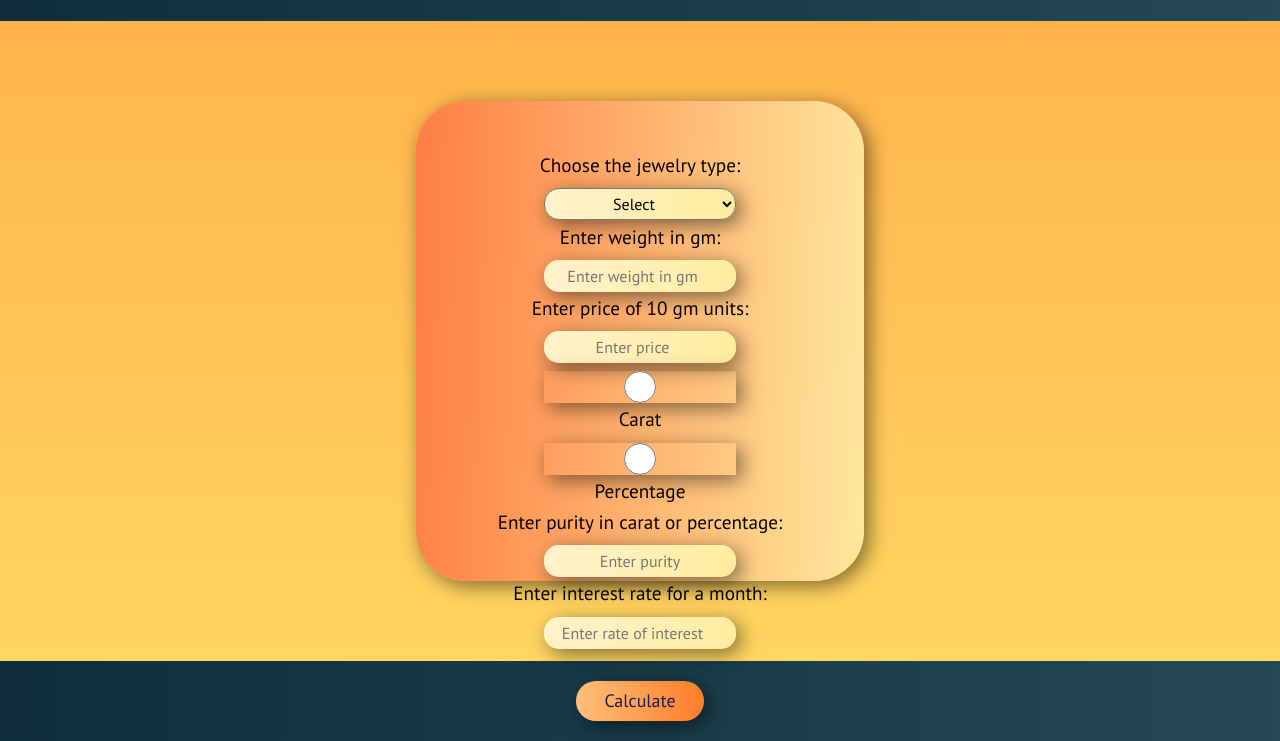
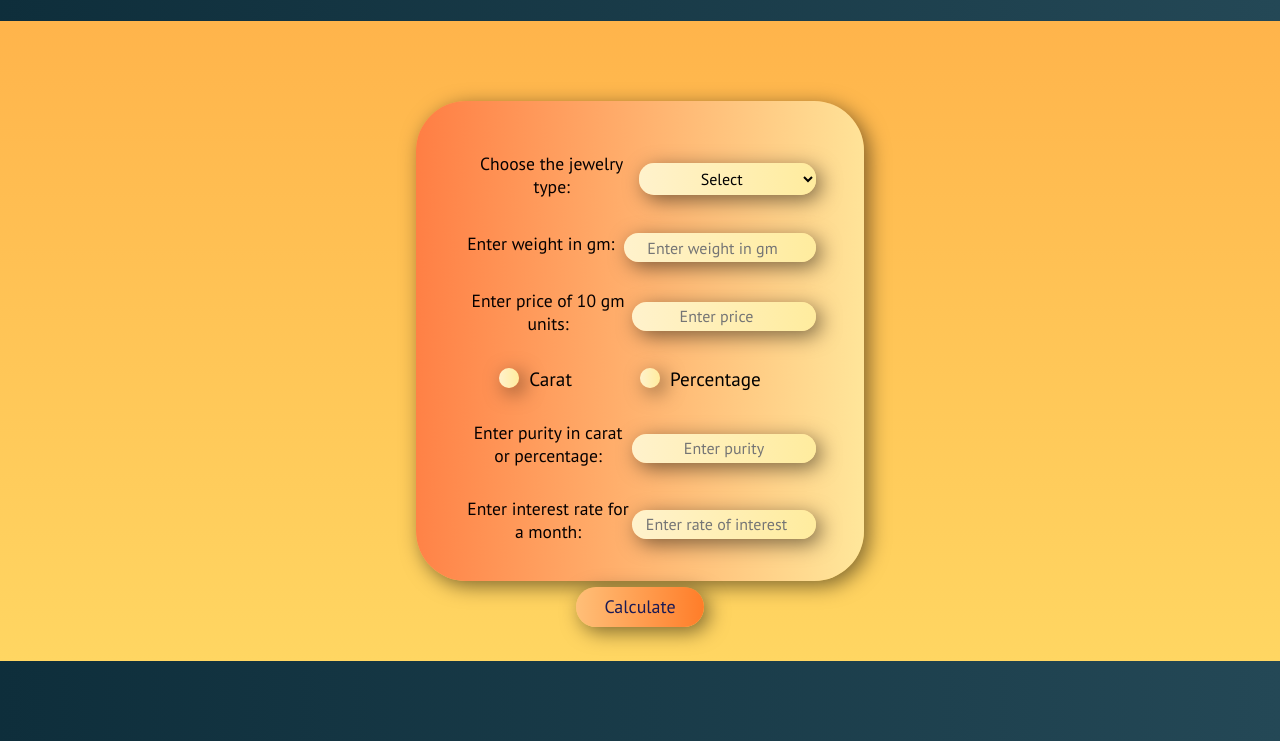
Before and after one commit to shivaagaur00/INTEREST_estimator_calculator, a plain HTML site: page html_loan_estimator.html in a window 1280 px wide. Shown: the part 59-800 px from the top of the page. Drawn offline with Linux system fonts and the light colour scheme; a web font is replaced by a local one.

Commit message:
Update style_estimate_loan.css

```diff
--- a/style_estimate_loan.css
+++ b/style_estimate_loan.css
@@ -7,6 +7,12 @@
 .provide_inline {
     display: inline;
 }
+.provide_seprate{
+    display: flex;
+    width: 80%;
+    justify-content: space-between;
+    align-items: center;
+}
 
 .provide_flex_row {
     display: flex;
@@ -14,11 +20,11 @@
     align-items: center;
 }
 
-.points {
-    display: flex;
+.points {   display: flex;
     justify-content: space-between;
-    flex-direction: column;
     align-items: center;
+    margin-bottom: 1.5rem;
+    width: 100%;
 }
 
 .head {
@@ -46,16 +52,17 @@ main {
     align-items: center;
     background: linear-gradient(to bottom, #FFB44B, #FFD662);
 }
-
 .points label {
     padding: 0.2rem;
-    font-size: 1.2rem;
+    font-size: 1.1rem;
     text-align: center;
 }
 
-.points input {
+.points input[type="text"],
+.points input[type="number"],
+#choose_option select {
     border-radius: 15px;
-    height: 2rem;
+    height: 1.8rem;
     width: 12rem;
     padding: 1px 0px;
     margin-top: 0.5rem;
@@ -68,8 +75,43 @@ main {
     font-size: 1rem;
 }
 
-.points input:hover {
+.points input[type="text"]:hover,
+.points input[type="number"]:hover,
+#choose_option select:hover {
     cursor: pointer;
+}
+
+.points input[type="radio"] {
+    display: none;
+}
+
+.points input[type="radio"] + label {
+    position: relative;
+    padding-left: 30px;
+    cursor: pointer;
+    display: inline-block;
+    font-size: 1.2rem;
+    color: #000;
+    user-select: none;
+}
+
+.points input[type="radio"] + label:before {
+    content: '';
+    position: absolute;
+    left: 0;
+    top: 50%;
+    transform: translateY(-50%);
+    width: 20px;
+    height: 20px;
+    border-radius: 50%;
+    background: linear-gradient(to right, #FFF2CC, #FFEC9E);
+    box-shadow: 5px 5px 20px rgba(0, 0, 0, 0.5);
+    border: none;
+}
+
+.points input[type="radio"]:checked + label:before {
+    background: linear-gradient(to right, #FFBF78, #FF7D29);
+    box-shadow: 5px 5px 20px rgba(0, 0, 0, 0.5);
 }
 
 #choose_option select {
@@ -83,10 +125,6 @@ main {
     text-align: center;
     background: linear-gradient(to right, #FFF2CC, #FFEC9E);
     box-shadow: 5px 5px 20px rgba(0, 0, 0, 0.5);
-}
-
-#choose_option select:hover {
-    cursor: pointer;
 }
 
 footer {
@@ -126,7 +164,7 @@ form {
     font-size: 18px;
     cursor: pointer;
     box-shadow: 5px 5px 20px rgba(0, 0, 0, 0.5);
-    margin-top: 2rem;
+    margin-top: 1rem;
 }
 
 #button_calculate {
@@ -145,6 +183,7 @@ form {
         width: 80vw;
         padding: 2rem;
         border-radius: 20px;
+        height: 77vh;
     }
 
     .points label,
@@ -176,6 +215,7 @@ form {
     form {
         width: 90vw;
         padding: 1.5rem;
+        height: 77vh;
     }
 
     .points label,
```
